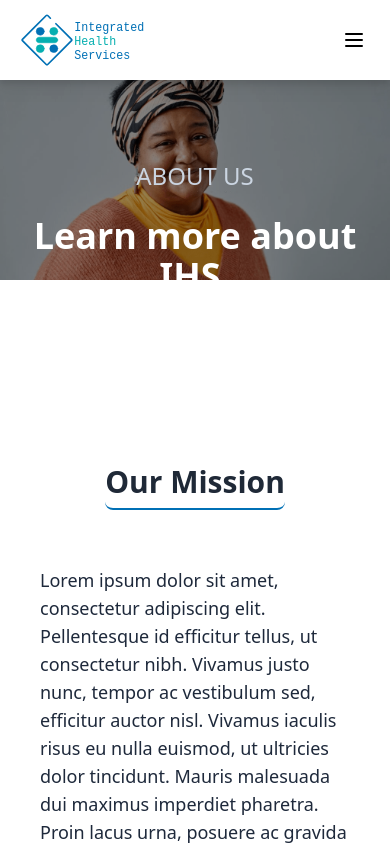
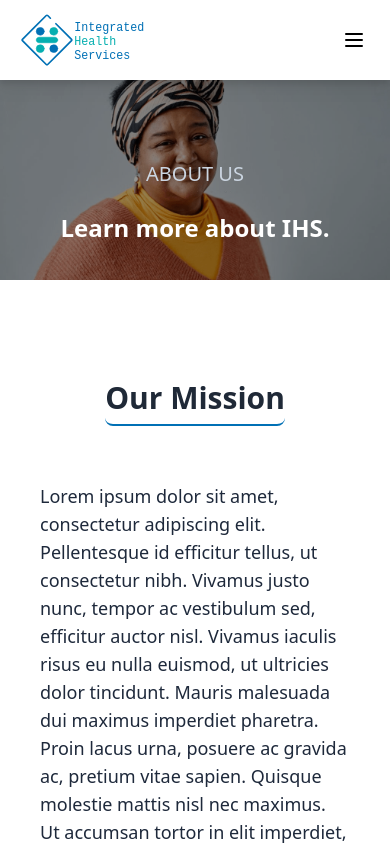
Before and after one commit to ihsidna/ihs-frontend, a React (Create React App) app: page /about in a window 390 px wide. Shown: the top 845 px of the page. Built offline with nearby package versions, Linux system fonts and the light colour scheme.

Commit message:
refactor for mobile screen

```diff
--- a/src/components/AboutHero.jsx
+++ b/src/components/AboutHero.jsx
@@ -10,8 +10,8 @@ const AboutHero = () => {
 
 			<div className="flex flex-col justify-center items-center relative text-white max-w-[1240px] mx-auto md:py-48 py-20">
 				<div className="px-4">
-					<h2 className="md:text-3xl text-2xl text-slate-300 uppercase text-center">About Us</h2>
-					<h3 className="md:text-5xl text-4xl font-semibold py-6 text-center">Learn more about IHS.</h3>
+					<h2 className="md:text-3xl text-xl text-slate-300 uppercase text-center">About Us</h2>
+					<h3 className="md:text-5xl text-2xl font-semibold py-6 text-center">Learn more about IHS.</h3>
 				</div>
 			</div>
 		</div>
--- a/src/components/Mission.jsx
+++ b/src/components/Mission.jsx
@@ -3,7 +3,7 @@ import React from 'react';
 const Mission = () => {
 	return (
 		<div>
-			<div className="md:py-40 pb-20 pt-16">
+			<div className="md:py-40 pb-20 pt-8">
 				<div className="max-w-[1240] mx-auto">
 					<div className="flex justify-center items-start">
 						<h2 className="md:text-5xl text-3xl font-semibold pb-2 mb-10 text-gray-800 border-b-2 border-b-ihs-blue rounded-lg">
```
